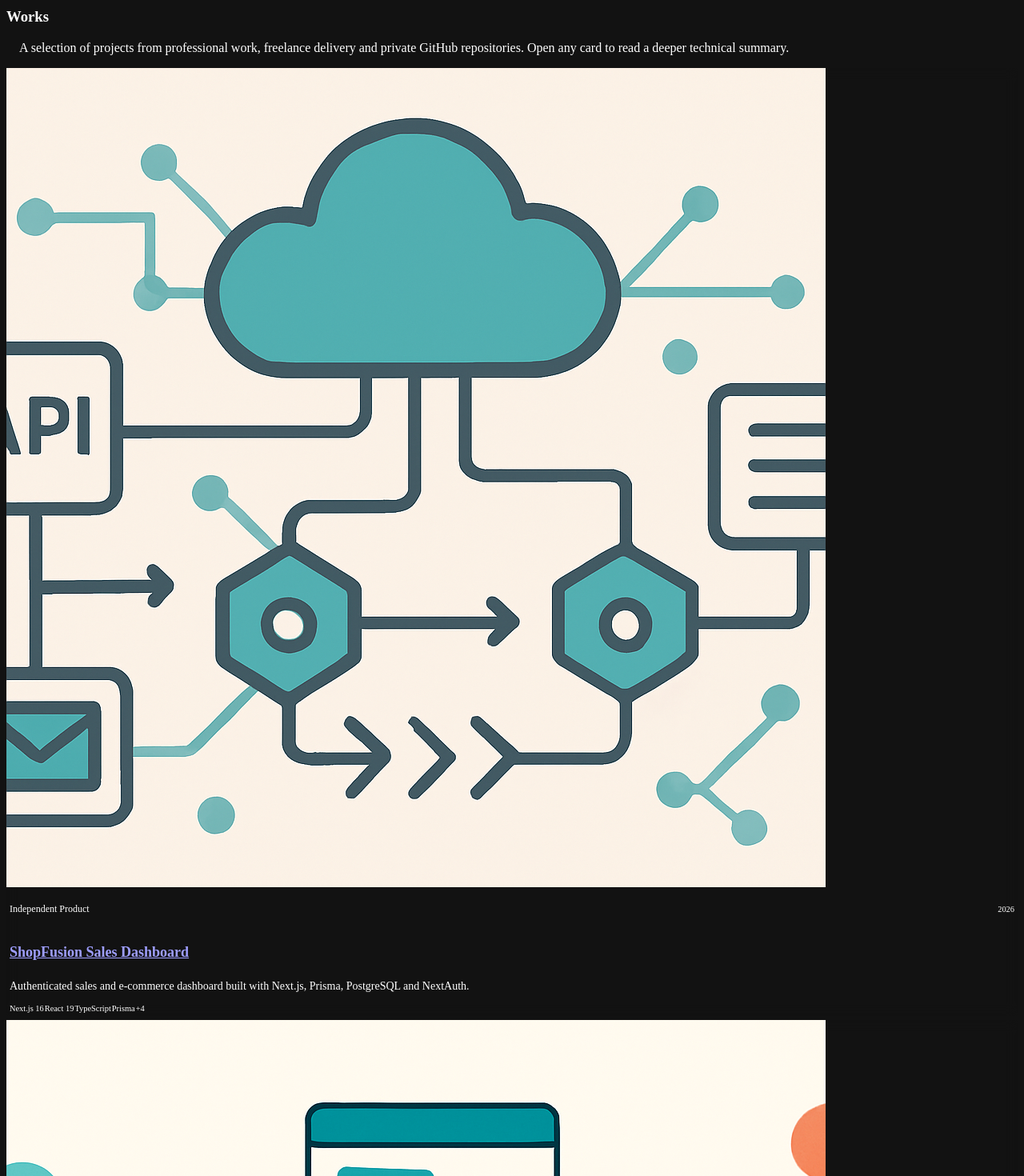
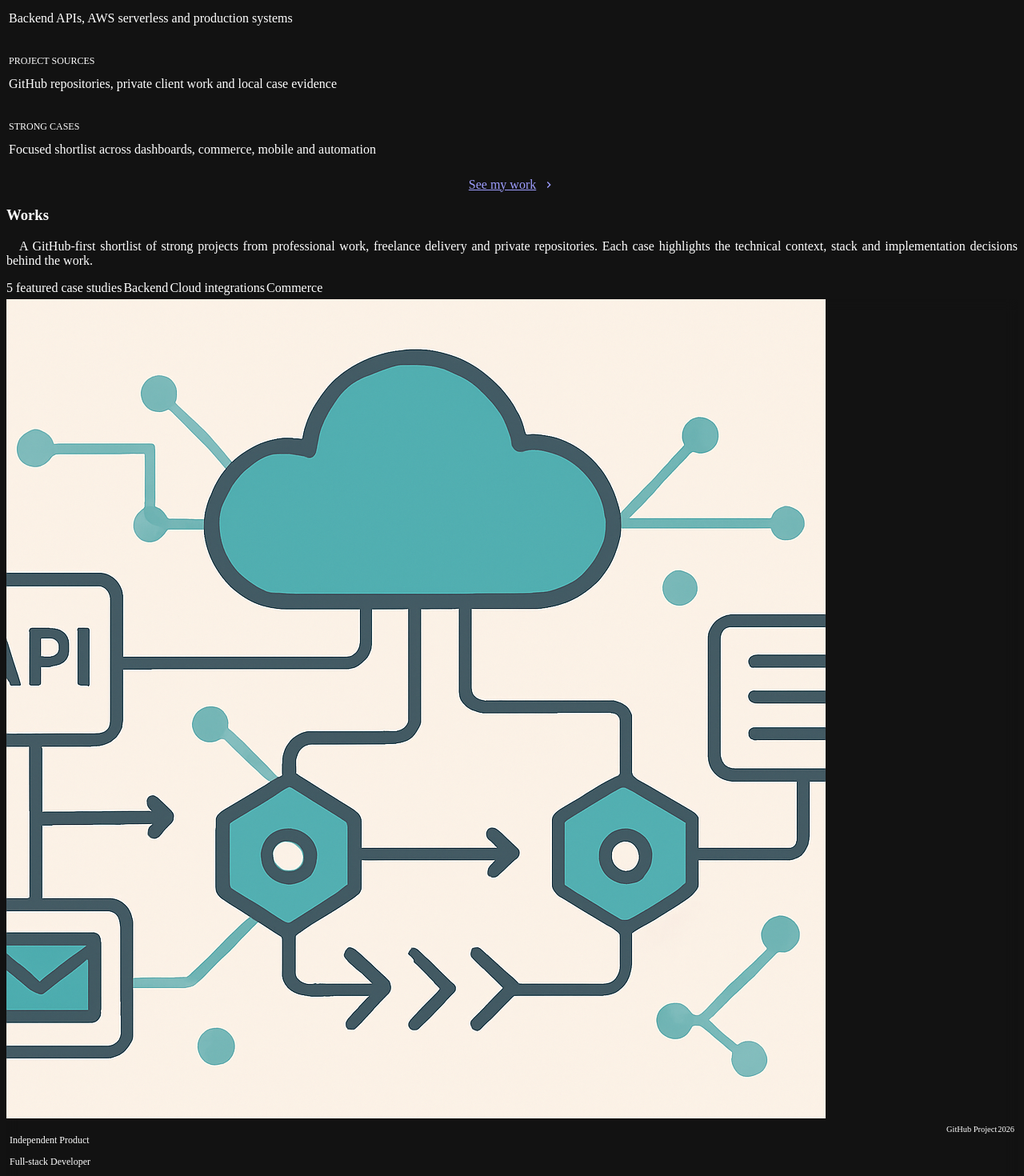
Before and after one commit to rafaelnwitter/portfolio, a Next.js app: page / in a window 1280 px wide. Shown: the part 380-1850 px from the top of the page at 80% size. Built offline with nearby package versions, Linux system fonts and the light colour scheme.

Commit message:
feat: finalize portfolio presentation

```diff
--- a/components/work-card.js
+++ b/components/work-card.js
@@ -14,6 +14,7 @@ const WorkCard = ({ work }) => {
   const cardBg = useColorModeValue('whiteAlpha.600', 'whiteAlpha.100')
   const borderColor = useColorModeValue('blackAlpha.200', 'whiteAlpha.200')
   const metaColor = useColorModeValue('gray.600', 'gray.400')
+  const roleColor = useColorModeValue('gray.700', 'gray.300')
 
   return (
     <LinkBox
@@ -40,18 +41,39 @@ const WorkCard = ({ work }) => {
 
       <Box p={4}>
         <Stack
-          direction="row"
-          align="center"
+          direction={{ base: 'column', sm: 'row' }}
+          align="flex-start"
           justify="space-between"
-          mb={1}
+          mb={2}
           spacing={2}
         >
+          <Box minW={0}>
             <Text fontSize={12} color={metaColor} noOfLines={1}>
               {work.company}
             </Text>
+            <Text
+              fontSize={12}
+              color={roleColor}
+              fontWeight="medium"
+              noOfLines={1}
+            >
+              {work.role}
+            </Text>
+          </Box>
+          <Stack
+            direction="row"
+            spacing={1}
+            flexShrink={0}
+            wrap="wrap"
+            justify={{ base: 'flex-start', sm: 'flex-end' }}
+          >
+            <Badge colorScheme="gray" fontSize="0.65em">
+              {work.category}
+            </Badge>
             <Badge colorScheme="teal" fontSize="0.65em">
               {work.period}
             </Badge>
+          </Stack>
         </Stack>
 
         <LinkOverlay as={NextLink} href={`/works/${work.id}`} scroll={false}>
@@ -63,10 +85,18 @@ const WorkCard = ({ work }) => {
         <Text mt={2} fontSize={14} color={metaColor} noOfLines={3}>
           {work.summary}
         </Text>
+        <Text mt={3} fontSize={13} fontWeight="semibold" color="teal.400">
+          Read technical case study
+        </Text>
 
         <Stack direction="row" mt={3} wrap="wrap" spacing={0} gap={1}>
           {work.stack.slice(0, 4).map(tech => (
-            <Badge key={tech} variant="subtle" colorScheme="gray" fontSize="0.65em">
+            <Badge
+              key={tech}
+              variant="subtle"
+              colorScheme="gray"
+              fontSize="0.65em"
+            >
               {tech}
             </Badge>
           ))}
--- a/pages/index.js
+++ b/pages/index.js
@@ -3,10 +3,13 @@ import {
   Container,
   Heading,
   Box,
+  Badge,
   Button,
   List,
   ListItem,
   SimpleGrid,
+  Stack,
+  Text,
   useColorModeValue,
   chakra
 } from '@chakra-ui/react'
@@ -21,8 +24,50 @@ import { featuredWorks as works } from '../lib/works'
 import { IoLogoGithub, IoLogoInstagram, IoLogoLinkedin } from 'react-icons/io5'
 
 const ProfileImage = chakra(Image, {
-  shouldForwardProp: prop => ['width', 'height', 'src', 'alt'].includes(prop)
+  shouldForwardProp: prop =>
+    ['width', 'height', 'src', 'alt', 'priority', 'sizes', 'style'].includes(
+      prop
+    )
 })
+
+const focusItems = [
+  {
+    label: 'Primary work',
+    value: 'Backend APIs, AWS serverless and production systems'
+  },
+  {
+    label: 'Project sources',
+    value: 'GitHub repositories, private client work and local case evidence'
+  },
+  {
+    label: 'Strong cases',
+    value:
+      'Focused shortlist across dashboards, commerce, mobile and automation'
+  }
+]
+
+const FocusCard = ({ label, value }) => {
+  const bg = useColorModeValue('whiteAlpha.600', 'whiteAlpha.100')
+  const borderColor = useColorModeValue('blackAlpha.200', 'whiteAlpha.200')
+  const mutedColor = useColorModeValue('gray.600', 'gray.400')
+
+  return (
+    <Box
+      bg={bg}
+      borderWidth={1}
+      borderColor={borderColor}
+      borderRadius="md"
+      p={3}
+    >
+      <Text fontSize={12} textTransform="uppercase" color={mutedColor}>
+        {label}
+      </Text>
+      <Text mt={1} fontWeight="semibold" lineHeight="short">
+        {value}
+      </Text>
+    </Box>
+  )
+}
 
 const Home = () => (
   <Layout>
@@ -66,10 +111,12 @@ const Home = () => (
           >
             <ProfileImage
               src="/images/rafael.png"
-              alt="Profile image"
-              borderRadius="full"
+              alt="Rafael Nilson Witt profile photo"
               width={100}
               height={100}
+              priority
+              sizes="100px"
+              style={{ objectFit: 'cover' }}
             />
           </Box>
         </Box>
@@ -86,6 +133,12 @@ const Home = () => (
           infrastructure, event-driven integrations, automated testing and
           production reliability.
         </Paragraph>
+        <SimpleGrid columns={{ base: 1, md: 3 }} gap={3} my={5}>
+          {focusItems.map(item => (
+            <FocusCard key={item.label} {...item} />
+          ))}
+        </SimpleGrid>
+
         <Box align="center" my={4}>
           <Button
             as={Link}
@@ -105,10 +158,17 @@ const Home = () => (
             Works
           </Heading>
           <Paragraph>
-            A selection of projects from professional work, freelance delivery
-            and private GitHub repositories. Open any card to read a deeper
-            technical summary.
+            A GitHub-first shortlist of strong projects from professional work,
+            freelance delivery and private repositories. Each case highlights
+            the technical context, stack and implementation decisions behind the
+            work.
           </Paragraph>
+          <Stack direction="row" wrap="wrap" spacing={0} gap={2} mt={3}>
+            <Badge colorScheme="teal">5 featured case studies</Badge>
+            <Badge colorScheme="gray">Backend</Badge>
+            <Badge colorScheme="gray">Cloud integrations</Badge>
+            <Badge colorScheme="gray">Commerce</Badge>
+          </Stack>
           <SimpleGrid columns={{ base: 1, md: 2 }} gap={5} mt={5}>
             {works.map(work => (
               <WorkCard key={work.id} work={work} />
```
Also changed, not shown: public/images/rafael.png. Lines whose indentation alone changed are shown as unchanged.
